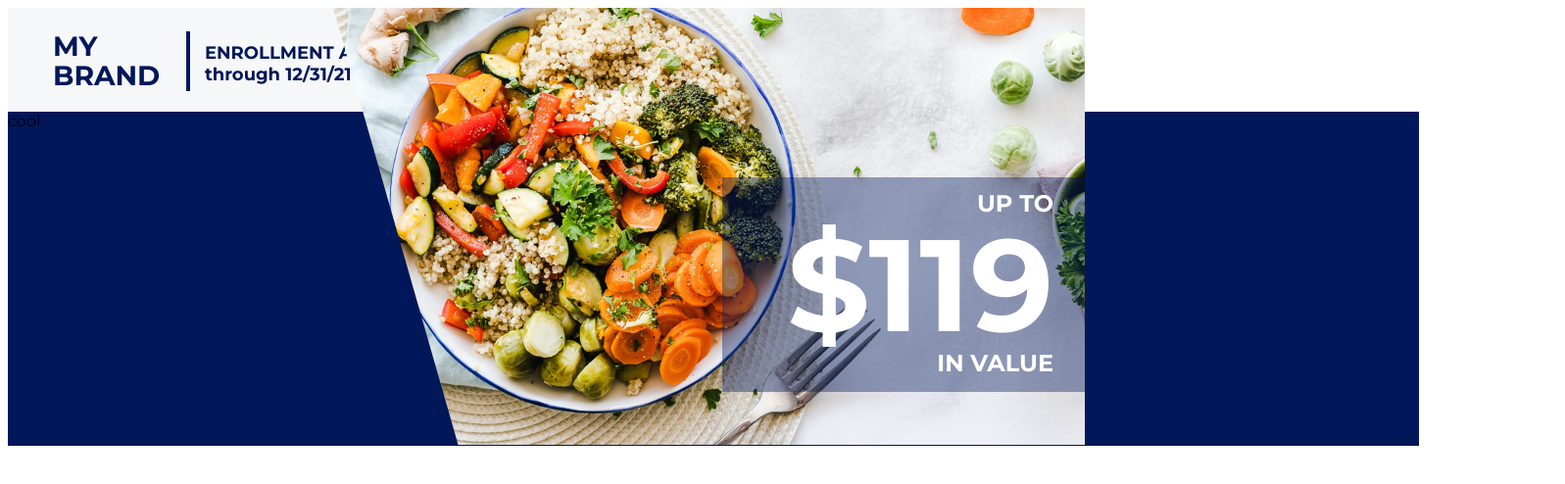
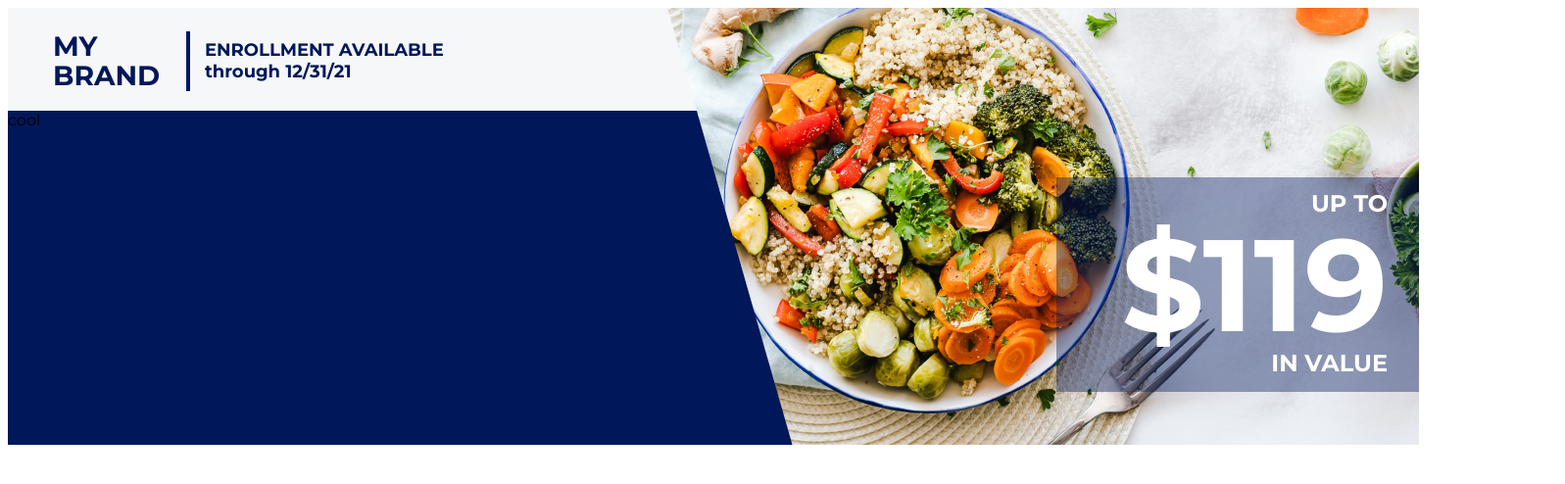
Before and after one commit to joe-hudson/RV, a React app: page / in a window 1280 px wide. Shown: the whole page at 98% size, 1597 px wide, since content can reach past the window. Built offline with nearby package versions, Linux system fonts and the light colour scheme.

Commit message:
Major Adjustment gonna take it a little easier on myself; html for html; react for dynamic, where needed;

```diff
--- a/index.html
+++ b/index.html
@@ -12,8 +12,37 @@
   </head>
 
   <body>
-    <!---->
-    <div id="root"></div>
+    <div id="root">
+      <div class="container">
+        <div class="c-banner">
+          <div class="c-brand-announcement">
+            <span class="c-brand-name text-uppercase">My Brand</span>
+            <span class="c-separator"></span>
+            <div class="c-announcement">
+              <span class="c-announcement-content">
+                <span class="text-uppercase">Enrollment Available</span>
+                <br />
+                through 12/31/21
+              </span>
+            </div>
+          </div>
+        </div>
+        <div class="c-product">
+          <div class="c-product-value-overlay">
+            <span class="c-product-text c-product-up-to text-uppercase"
+              >up to</span
+            >
+            <span id="product-value" class="c-product-value"></span>
+            <span class="c-product-text c-product-in-value text-uppercase"
+              >in value</span
+            >
+          </div>
+        </div>
+        <div class="c-sign-up">
+          <span>cool</span>
+        </div>
+      </div>
+    </div>
     <script src="index.js"></script>
   </body>
 </html>
--- a/index.js
+++ b/index.js
@@ -2,31 +2,19 @@ import React from "react";
 import ReactDOM from "react-dom";
 
 const content = {
-  brand_name: "My Brand",
-  enrollment_available: "Enrollment Available",
-  enrollment_end: "through 12/31/21",
-  product_up_to: "up to",
-  product_in_value: "in value",
   currency_symbol: "$"
 };
-
-class Text extends React.Component {
-  render() {
-    return <span className={this.props.class}>{this.props.text}</span>;
-  }
-}
 
 class ProductValue extends React.Component {
   constructor(props) {
     super(props);
     this.state = {
-      value: props.value,
-      class: props.class
+      value: props.value
     };
   }
   render() {
     return (
-      <span className={this.state.class}>
+      <span>
         {content.currency_symbol}
         {this.state.value}
       </span>
@@ -34,47 +22,7 @@ class ProductValue extends React.Component {
   }
 }
 
-class Banner extends React.Component {
-  render() {
-    return (
-      <div className="container">
-        <div className="c-banner">
-          <div className="c-brand-announcement">
-            <Text
-              class="c-brand-name text-uppercase"
-              text={content.brand_name}
-            />
-            <span className="c-separator"></span>
-            <div className="c-announcement">
-              <span className="c-announcement-content">
-                <span className="text-uppercase">
-                  {content.enrollment_available}
-                </span>
-                <br />
-                {content.enrollment_end}
-              </span>
-            </div>
-          </div>
-        </div>
-        <div className="c-product">
-          <div className="c-product-value-overlay">
-            <Text
-              class="c-product-text c-product-up-to text-uppercase"
-              text={content.product_up_to}
-            />
-            <ProductValue value="119" class="c-product-value" />
-            <Text
-              class="c-product-text c-product-in-value text-uppercase"
-              text={content.product_in_value}
-            />
-          </div>
-        </div>
-        <div className="c-sign-up">
-          <span>cool</span>
-        </div>
-      </div>
-    );
-  }
-}
-
-ReactDOM.render(<Banner class="c-banner" />, document.getElementById("root"));
+ReactDOM.render(
+  <ProductValue value="119" />,
+  document.getElementById("product-value")
+);
--- a/index.scss
+++ b/index.scss
@@ -2,10 +2,6 @@ body {
     font-family: "Montserrat", sans-serif;
 }
 
-.container {
-    width: 1440px;
-    margin: auto;
-}
 
 .c-brand-announcement {
     background: #F6F7F8;
@@ -39,7 +35,7 @@ body {
 .c-announcement {
     display: block;
     float: left;
-    margin-top: 35px;
+    margin-top: 32px;
     margin-left: 15px;
     font-family: "Montserrat";
     font-style: normal;
@@ -57,13 +53,14 @@ body {
     font-size: 18px;
     line-height: 22px;
     color: #00175A;
+
 }
 
 .c-product {
     position: absolute;
     width: 916px;
     height: 534px;
-    right: 24px;
+    left: 681px;
     top: 8px;
     background-image: url('./images/food.png');
     background-repeat: no-repeat;
@@ -119,7 +116,7 @@ body {
 .c-sign-up {
     position: absolute;
     height: 341px;
-    top: 114px;
+    top: 113px;
     width: 1440px;
     background-color: #00175A;
 }
```
